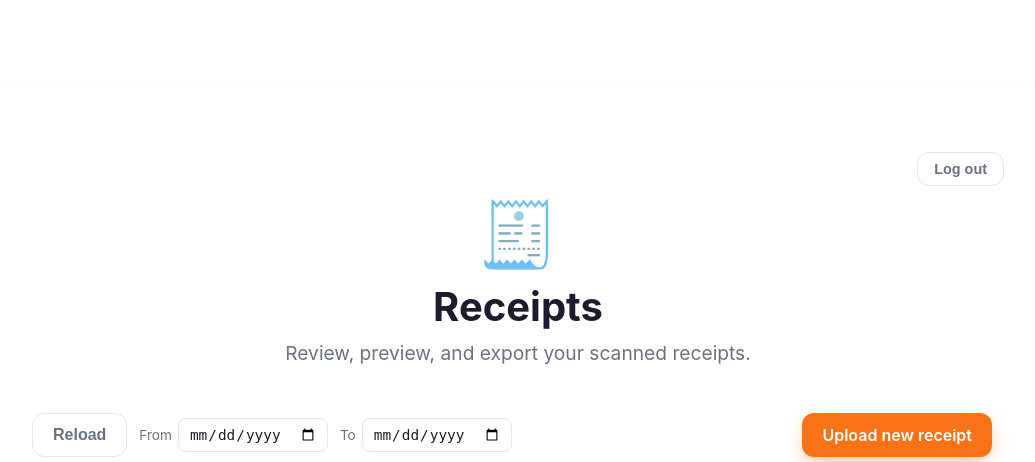
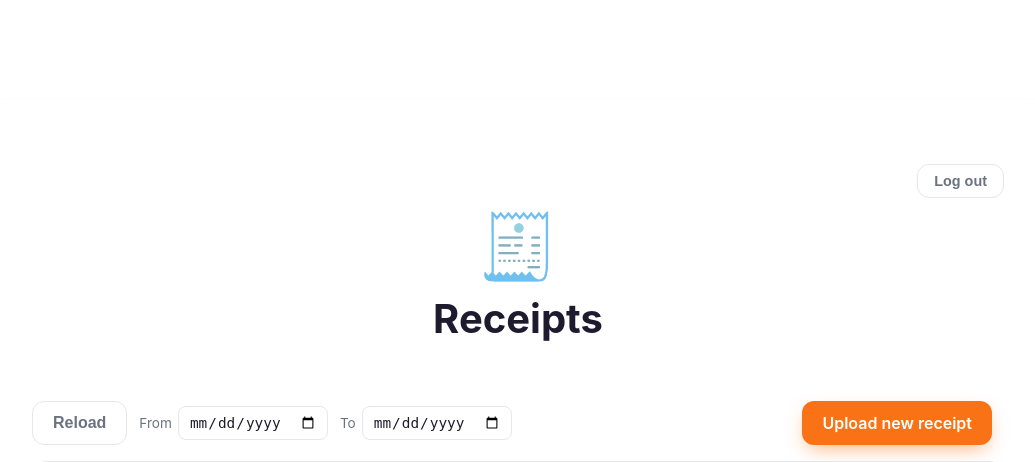
Before and after one commit to edo98811/rechnungen_app, a FastAPI app: page / in a window 1280 px wide. Shown: the top 462 px of the page, without its empty margins (122-1157 px from the left). Run offline with FastAPI, Linux system fonts and the light colour scheme; the visitor is signed in with stand-in values (Sample User, id 1); data that the repository does not hold is empty; parts of the project's set-up code (start-up, migrations or seed data) failed here and were passed over.

Commit message:
deleted subtitle in main page

```diff
--- a/app/templates/receipts_list.html
+++ b/app/templates/receipts_list.html
@@ -3,7 +3,6 @@
 <div class="brand">
   <span class="brand-icon">🧾</span>
   <h1>Receipts</h1>
-  <p class="subtitle">Review, preview, and export your scanned receipts.</p>
 </div>
 
 <div class="toolbar">
```
